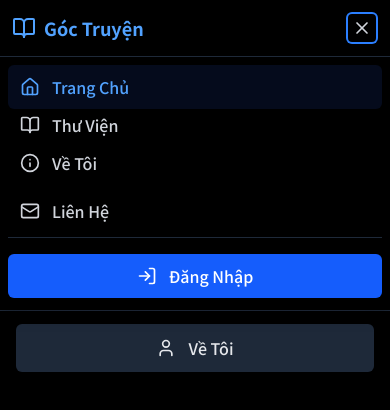
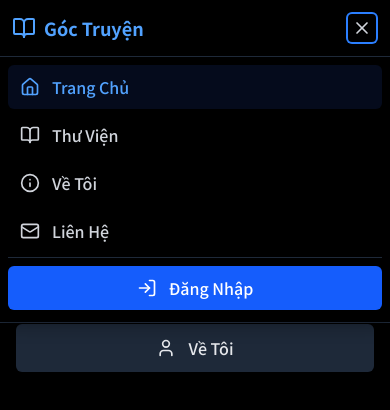
Before and after one commit to YaseiTanuki/Writer-Home, a Next.js app: page / in a window 390 px wide. Both pictures are taken after a click on the button "Mở menu chính". Shown: the top 410 px of the page. Built offline with nearby package versions, Linux system fonts and the light colour scheme; no server answers.

Commit message:
fix distance

```diff
--- a/src/component/Navigation/index.tsx
+++ b/src/component/Navigation/index.tsx
@@ -173,7 +173,7 @@ export default function Navigation() {
           <Link
             href="/stories"
             onClick={closeMenu}
-            className={`block px-3 py-2.2 rounded-md text-base font-medium transition-colors duration-200 flex items-center gap-3 ${
+            className={`block px-3 py-2.5 rounded-md text-base font-medium transition-colors duration-200 flex items-center gap-3 ${
               isActive('/stories') || pathname.startsWith('/stories/')
                 ? 'text-blue-400 bg-blue-900/20'
                 : 'text-gray-300 hover:text-white hover:bg-gray-800'
@@ -208,7 +208,7 @@ export default function Navigation() {
           </Link>
 
           {/* Authentication section for mobile */}
-          <div className="pt-4 border-t border-gray-800">
+          <div className="pt-2 border-t border-gray-800">
             {isAuthenticated ? (
               <>
                 <Link
```
